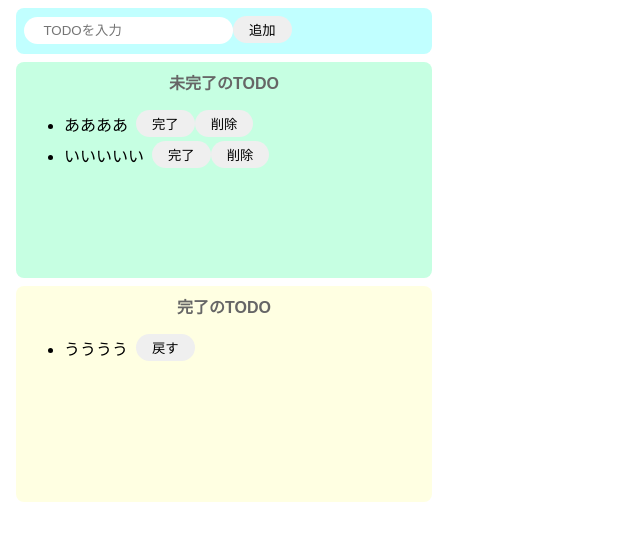
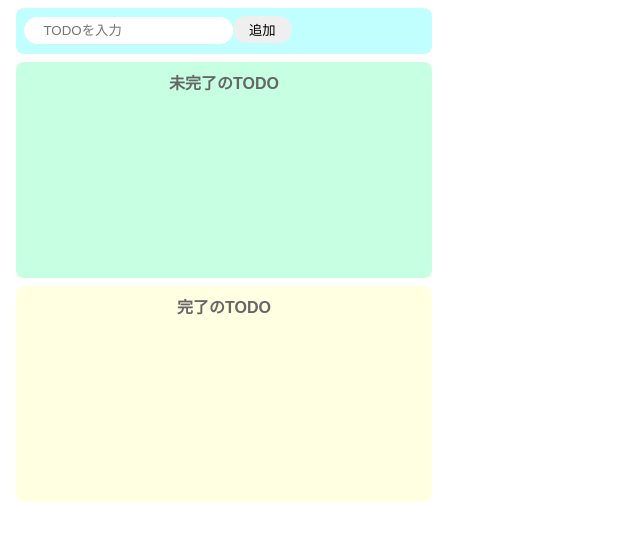
Before and after one commit to shouarai/codesandbox-react-todo, a React (Create React App) app: page / in a window 1280 px wide. Shown: the top 540 px of the page, without its empty margins (0-640 px from the left). Built offline with nearby package versions, Linux system fonts and the light colour scheme.

Commit message:
component分割

```diff
--- a/src/App.jsx
+++ b/src/App.jsx
@@ -1,17 +1,17 @@
 import React, { useState } from "react";
 import "./styles.css";
+import { InputTodo } from "./components/InputTodo";
+import { IncompleteTodos } from "./components/IncompleteTodos";
+import { CompleteTodos } from "./components/CompleteTodos";
 
 export const App = () => {
   //input入力する値をstate化
   const [todoText, setTodoText] = useState();
   // console.log(todoText);
   //incompleteTodos変数　　setIncompleteTOdos関数→incompleteTodosを更新するための関数
-  const [incompleteTodos, setIncompleteTodos] = useState([
-    "ああああ",
-    "いいいいい"
-  ]);
+  const [incompleteTodos, setIncompleteTodos] = useState([]);
 
-  const [comleteTodos, setCompleteTodos] = useState(["うううう"]);
+  const [comleteTodos, setCompleteTodos] = useState([]);
 
   //onChangeはeventを引数とする
   const onChangeTodoText = (event) => {
@@ -28,44 +28,43 @@ export const App = () => {
     setTodoText("");
   };
 
+  const onClickDelete = (index) => {
+    const newTodos = [...incompleteTodos];
+    console.log(newTodos, "◉");
+    newTodos.splice(index, 1);
+    setIncompleteTodos(newTodos);
+  };
+
+  const onClickComplete = (index) => {
+    const newIncompleteTodos = [...incompleteTodos];
+    newIncompleteTodos.splice(index, 1);
+
+    const newCompleteTodo = [...comleteTodos, incompleteTodos[index]];
+    setIncompleteTodos(newIncompleteTodos);
+    setCompleteTodos(newCompleteTodo);
+  };
+
+  const onClickBack = (index) => {
+    const newCompleteTodos = [...comleteTodos];
+    newCompleteTodos.splice(index, 1);
+    const newIncompleteTodos = [...incompleteTodos, comleteTodos[index]];
+    setCompleteTodos(newCompleteTodos);
+    setIncompleteTodos(newIncompleteTodos);
+  };
+
   return (
     <>
-      <div className="input-area">
-        <input
-          placeholder=" TODOを入力"
-          value={todoText}
-          onChange={onChangeTodoText}
-        />
-        <button onClick={onClickAdd}>追加</button>
-      </div>
-      <div className="imcomplete-area">
-        <p className="title">未完了のTODO</p>
-        <ul>
-          {incompleteTodos.map((todo) => {
-            return (
-              <div key={todo} className="list-row">
-                <li>{todo}</li>
-                <button>完了</button>
-                <button>削除</button>
-              </div>
-            );
-          })}
-        </ul>
-      </div>
-
-      <div className="complete-area">
-        <p className="title">完了のTODO</p>
-        <ul>
-          {comleteTodos.map((todo) => {
-            return (
-              <div className="list-row">
-                <li>{todo}</li>
-                <button>戻す</button>
-              </div>
-            );
-          })}
-        </ul>
-      </div>
+      <InputTodo
+        todoText={todoText}
+        onChange={onChangeTodoText}
+        onClick={onClickAdd}
+      />
+      <IncompleteTodos
+        todos={incompleteTodos}
+        onClickComplete={onClickComplete}
+        onClickDelete={onClickDelete}
+      />
+      <CompleteTodos Todos={comleteTodos} onClickBack={onClickBack} />
     </>
   );
 };
--- /dev/null
+++ b/src/components/CompleteTodos.jsx
@@ -0,0 +1,20 @@
+import React from "react";
+
+export const CompleteTodos = (props) => {
+  const { Todos, onClickBack } = props;
+  return (
+    <div className="complete-area">
+      <p className="title">完了のTODO</p>
+      <ul>
+        {Todos.map((todo, index) => {
+          return (
+            <div className="list-row">
+              <li>{todo}</li>
+              <button onClick={() => onClickBack(index)}>戻す</button>
+            </div>
+          );
+        })}
+      </ul>
+    </div>
+  );
+};
--- /dev/null
+++ b/src/components/IncompleteTodos.jsx
@@ -0,0 +1,23 @@
+import React from "react";
+
+export const IncompleteTodos = (props) => {
+  const { todos, onClickComplete, onClickDelete } = props;
+  return (
+    <div className="imcomplete-area">
+      <p className="title">未完了のTODO</p>
+      <ul>
+        {todos.map((todo, index) => {
+          return (
+            <div key={todo} className="list-row">
+              <li>{todo}</li>
+              <button onClick={() => onClickComplete(index)}>完了</button>
+              {/* //onClickDelete()だと即時に動いてしまうので注意
+                関数に引数を渡したいときはアロー関数で書く*/}
+              <button onClick={() => onClickDelete(index)}>削除</button>
+            </div>
+          );
+        })}
+      </ul>
+    </div>
+  );
+};
--- /dev/null
+++ b/src/components/InputTodo.jsx
@@ -0,0 +1,11 @@
+import React from "react";
+
+export const InputTodo = (props) => {
+  const { todoText, onChange, onClick } = props;
+  return (
+    <div className="input-area">
+      <input placeholder=" TODOを入力" value={todoText} onChange={onChange} />
+      <button onClick={onClick}>追加</button>
+    </div>
+  );
+};
```
